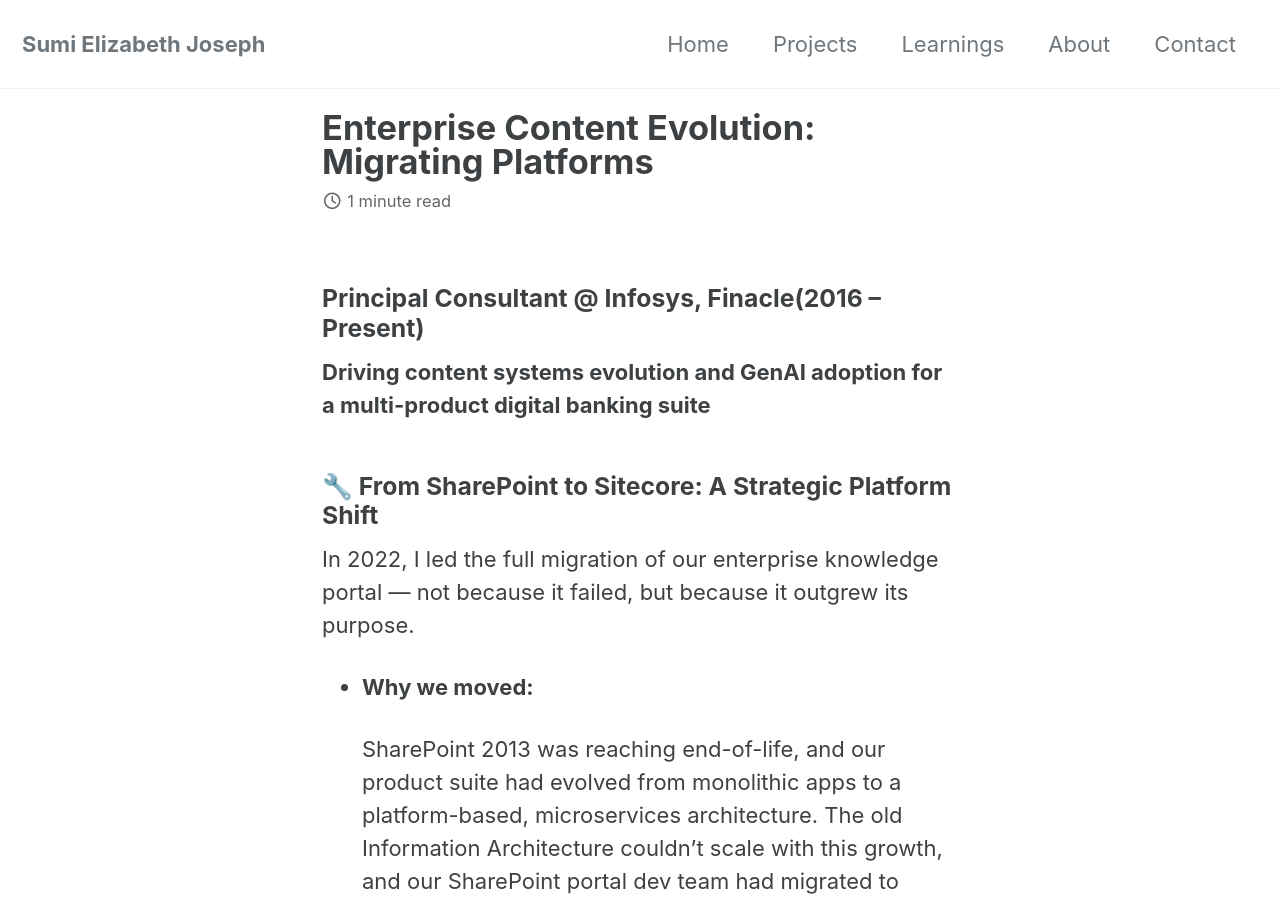
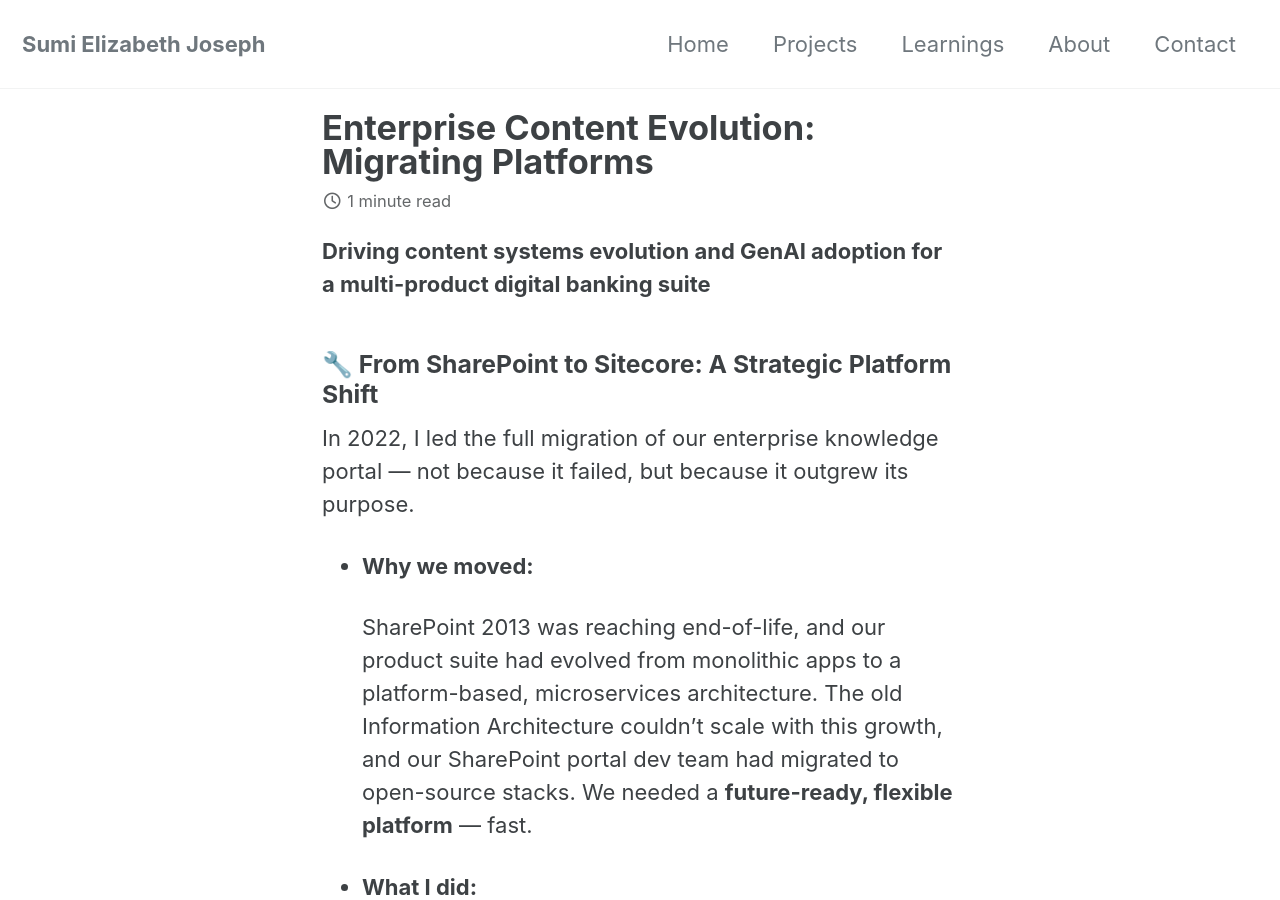
Before and after one commit to ejsumi/ejsumi.github.io, a Jekyll site: the page built from _posts/2025-07-28-project1.md, in a window 1280 px wide and 900 px high. Built offline with Jekyll 4.4.1, drawn with Linux system fonts in a browser that asks for light colours; cached includes are drawn as plain includes.

Commit message:
Update 2025-07-28-project1.md

```diff
--- a/_posts/2025-07-28-project1.md
+++ b/_posts/2025-07-28-project1.md
@@ -3,8 +3,6 @@ title: "Enterprise Content Evolution: Migrating Platforms"
 categories: [projects]
 tags: [Sitecore, SharePoint, Enterprise Platform Migration]
 ---
-
-### **Principal Consultant @ Infosys, Finacle(2016 – Present)**
 
 **Driving content systems evolution and GenAI adoption for a multi-product digital banking suite**
 
```
